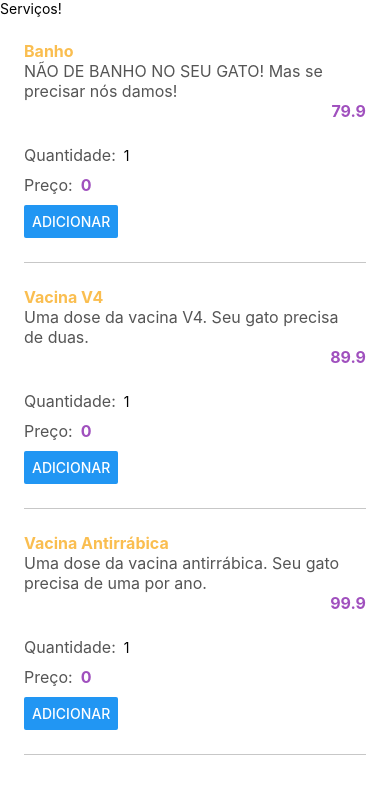
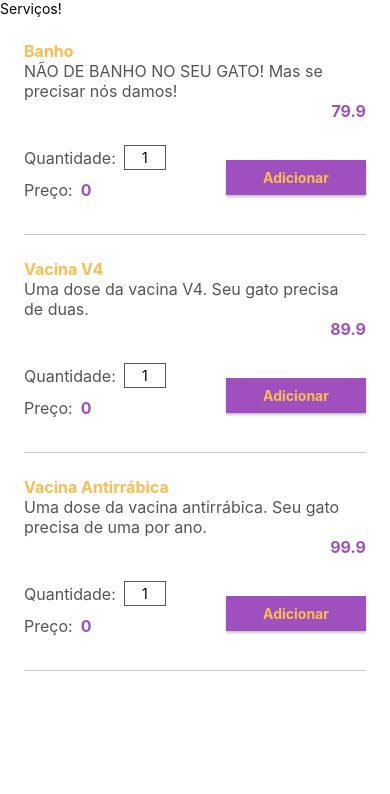
Before and after one commit to grbalmeida/curso-react-native-expo-navegacao-menu-suporte-telas-alura, a React Native app: screen / in a window 390 px wide. Shown: the top 794 px of the page. Built offline with nearby package versions, Linux system fonts and the light colour scheme.

Commit message:
Add carrinho

```diff
--- /dev/null
+++ b/src/componentes/Botao/estilos.js
@@ -0,0 +1,24 @@
+import { StyleSheet } from 'react-native';
+import { cores } from '../../estilos';
+
+export default (pequeno, invertido) => StyleSheet.create({
+  botao: {
+    width: 140,
+    paddingVertical: pequeno ? 3 : 9,
+    paddingHorizontal: 20,
+    backgroundColor: invertido ? cores.laranja : cores.roxo,
+    shadowColor: "#000",
+    shadowOffset: {
+      width: 0,
+      height: 2,
+    },
+    shadowOpacity: 0.23,
+    shadowRadius: 2.62,
+    elevation: 4,
+  },
+  valor: {
+    fontWeight: 'bold',
+    textAlign: 'center',
+    color: invertido ? cores.roxo : cores.laranja,
+  }
+});
--- /dev/null
+++ b/src/componentes/Botao/index.js
@@ -0,0 +1,13 @@
+import React from 'react';
+
+import { TouchableOpacity, Text } from 'react-native';
+
+import funcaoEstilosPadrao from './estilos';
+
+export default function Botao({ pequeno = false, invertido = false, valor, acao, estilos }) {
+    const estilosPadrao = funcaoEstilosPadrao(pequeno, invertido);
+
+    return <TouchableOpacity onPress={acao} style={[estilosPadrao.botao, estilos]}>
+        <Text style={estilosPadrao.valor}>{valor}</Text>
+    </TouchableOpacity>
+}
--- /dev/null
+++ b/src/componentes/CampoInteiro/estilos.js
@@ -0,0 +1,11 @@
+import { StyleSheet } from 'react-native';
+import { cores } from '../../estilos';
+
+export default StyleSheet.create({
+  campo: {
+    height: 25,
+    borderWidth: 1,
+    borderColor: cores.escuro,
+    textAlign: 'center',
+  }
+});
--- a/src/componentes/CampoInteiro/index.js
+++ b/src/componentes/CampoInteiro/index.js
@@ -2,13 +2,26 @@
 
 import { TextInput } from 'react-native';
 
-export default function CampoInteiro({ valor, acao }) {
+import estilosPadrao from './estilos';
+
+export default function CampoInteiro({ valor, estilos, acao }) {
+    const atualiza = (novoValor, acaoRetorno) => {
+        const verificaInteiro = novoValor.match(/^[0-9]*$/);
+
+        if (!verificaInteiro) return;
+
+        const removeZeroEsquerda = novoValor.replace(/^(0)(.*)/, '$2');
+
+        acaoRetorno(removeZeroEsquerda);
+    }
+
     const numeroEmTexto = String(valor);
 
     return <TextInput
+        style={[estilosPadrao.campo, estilos]}
         keyboardType='number-pad'
         selectTextOnFocus
-        onChangeText={(novoValor) => {acao(novoValor)}}
+        onChangeText={(novoValor) => {atualiza(novoValor, acao)}}
         value={numeroEmTexto}
     />
 }
--- a/src/telas/Servicos/Item/index.js
+++ b/src/telas/Servicos/Item/index.js
@@ -3,6 +3,7 @@
 import { View, Text, Button } from 'react-native';
 
 import CampoInteiro from '../../../componentes/CampoInteiro';
+import Botao from '../../../componentes/Botao';
 
 import estilos from './estilos';
 
@@ -19,14 +20,14 @@
             <View>
                 <View style={estilos.valor}>
                     <Text style={estilos.descricao}>Quantidade:</Text>
-                    <CampoInteiro valor={quantidade} acao={setQuantidade} />
+                    <CampoInteiro estilos={estilos.quantidade} valor={quantidade} acao={setQuantidade} />
                 </View>
                 <View style={estilos.valor}>
                     <Text style={estilos.descricao}>Preço:</Text>
                     <Text style={estilos.preco}>0</Text>
                 </View>
             </View>
-            <Button title="Adicionar" />
+            <Botao valor="Adicionar" acao={() => {}} />
         </View>
         <View style={estilos.divisor} />
     </>
```
